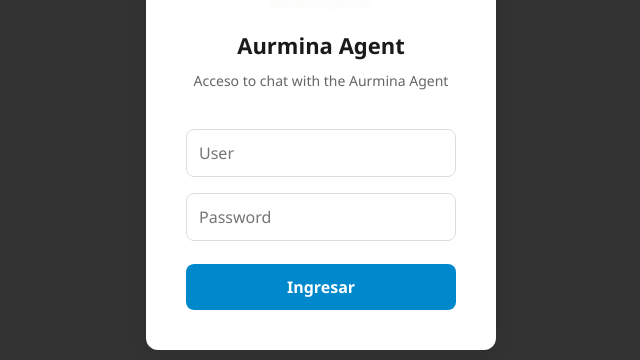
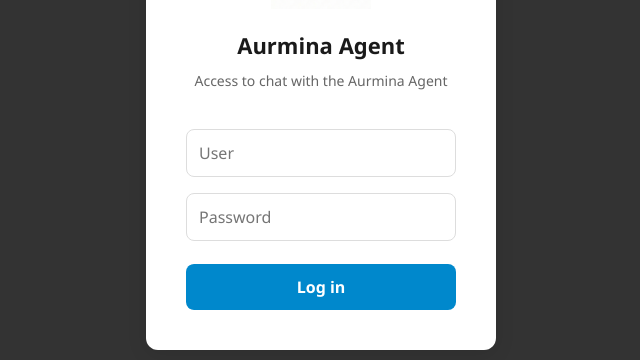
Before and after one commit to FulkiDevOps/aurmina-chat-aiagent, a React (Vite) app: page / in a window 1280 px wide. Shown: the part 292-652 px from the top of the page, without its empty margins (319-959 px from the left). Built offline with nearby package versions, Linux system fonts and the light colour scheme.

Commit message:
english check

```diff
--- a/src/App.jsx
+++ b/src/App.jsx
@@ -42,7 +42,7 @@ const LoginScreen = ({ onLoginSuccess }) => {
 
                 {/* Estos textos ahora tendrán estilos oscuros gracias al CSS de abajo */}
                 <h2 className="login-title">Aurmina Agent</h2>
-                <p className="login-subtitle">Acceso to chat with the Aurmina Agent</p>
+                <p className="login-subtitle">Access to chat with the Aurmina Agent</p>
 
                 <form onSubmit={handleSubmit}>
                     {/* ... inputs y botón ... */}
@@ -60,7 +60,7 @@ const LoginScreen = ({ onLoginSuccess }) => {
                         onChange={e => setPass(e.target.value)}
                     />
                     <button className="login-btn" disabled={loading}>
-                        {loading ? 'Verificando...' : 'Ingresar'}
+                        {loading ? 'Logging in...' : 'Log in'}
                     </button>
                 </form>
                 {error && <p className="error-text">{error}</p>}
@@ -137,7 +137,7 @@ const AurminaChat = ({ token, onLogout }) => {
                 <header className="chat-header">
                     <div className="chat-info">
                         <h3>Aurmina Agent</h3>
-                        <span>bot • on línea</span>
+                        <span>bot • on line</span>
                     </div>
                     <button onClick={onLogout} className="logout-icon-btn">⎋</button>
                 </header>
@@ -167,7 +167,7 @@ const AurminaChat = ({ token, onLogout }) => {
                         value={input}
                         onChange={e => setInput(e.target.value)}
                         onKeyPress={e => e.key === 'Enter' && handleSend()}
-                        placeholder="Escribir un mensaje..."
+                        placeholder="Type your message..."
                     />
                     <button onClick={handleSend} disabled={sending}>➤</button>
                 </div>
```
